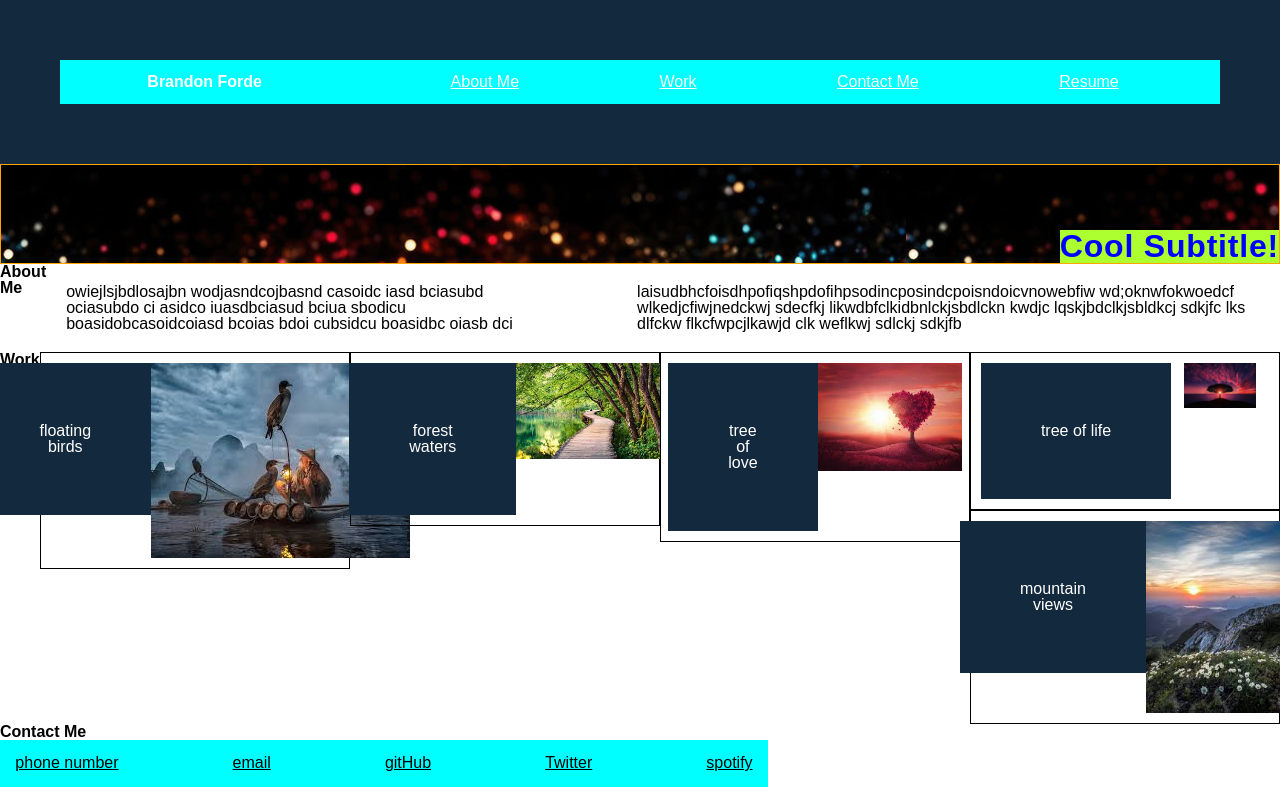
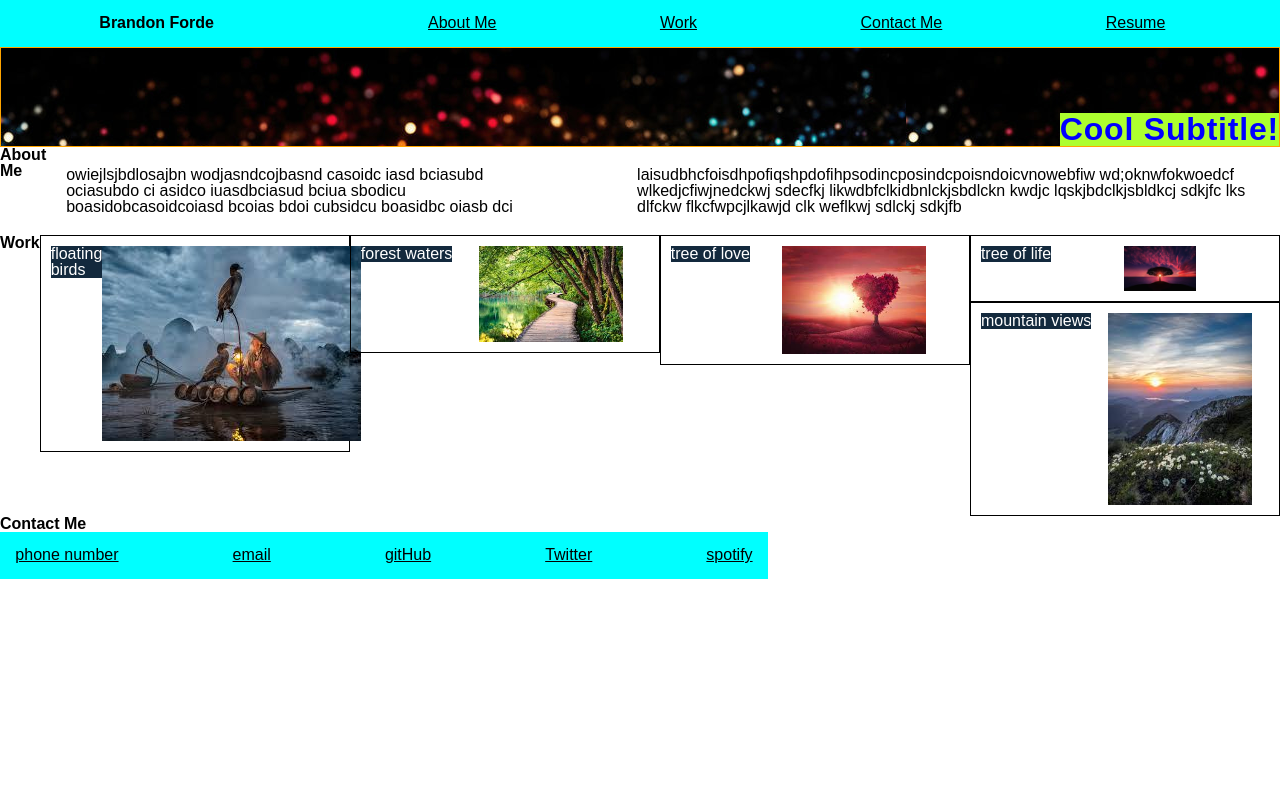
Before and after one commit to fordefam12/BRANDON-PORTFOLIO, a plain HTML site: page index.html in a window 1280 px wide. Drawn offline with Linux system fonts and the light colour scheme.

Commit message:
added text to images

```diff
--- a/css/style.css
+++ b/css/style.css
@@ -42,7 +42,6 @@ section {
   z-index: 2;
 }
 div{
-  justify-content: center
 }
 
 
@@ -102,19 +101,17 @@ p{
 
 }
 div {
-  padding: 60px;
-  text-align: center;
   background: #13293d;
   color: #fff;
 
 }
+
 .card {
   border-style: solid;
   border-width: 1px;
   padding: 10px;
   float: left;
   width: 25%;
-  justify-content:center;
 
 
 }
--- a/index.html
+++ b/index.html
@@ -10,7 +10,7 @@
 
   </head>
   <body>
-    <div>
+
       <nav>
         <h1>Brandon Forde</h1>
 
@@ -23,15 +23,15 @@
           <li>Resume</li>
         </ul>
         </nav>
-  </div>
-    <section class="hero-box">
+
+    <article="hero-box">
         <figure class="hero-image-box">
 
          <h1 class="hero-heading">Cool Subtitle!</h1>
 
 
         </figure>
-    </section>
+    </article>
 
     <section>
         <h2>About Me</h2>
```
